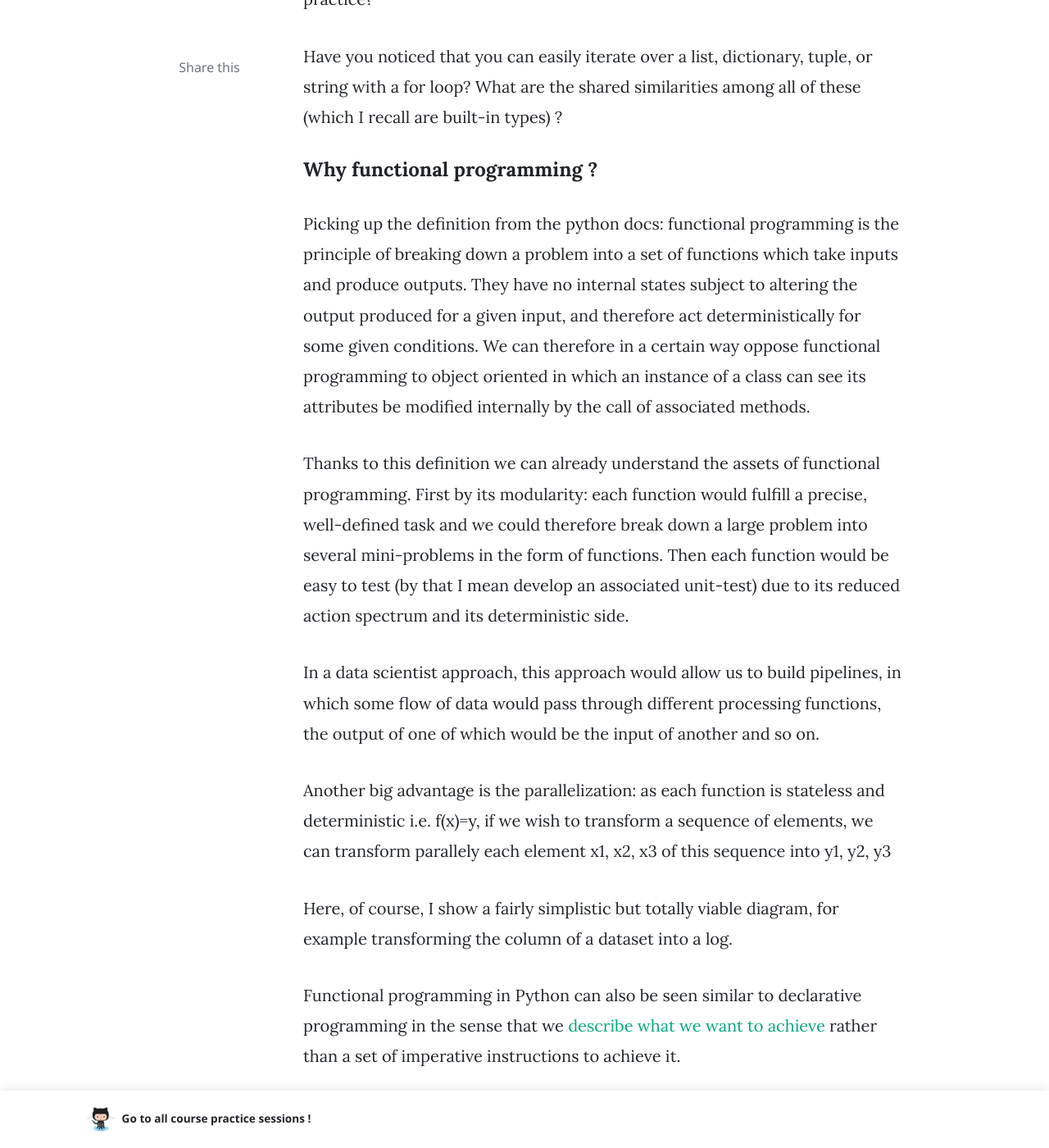
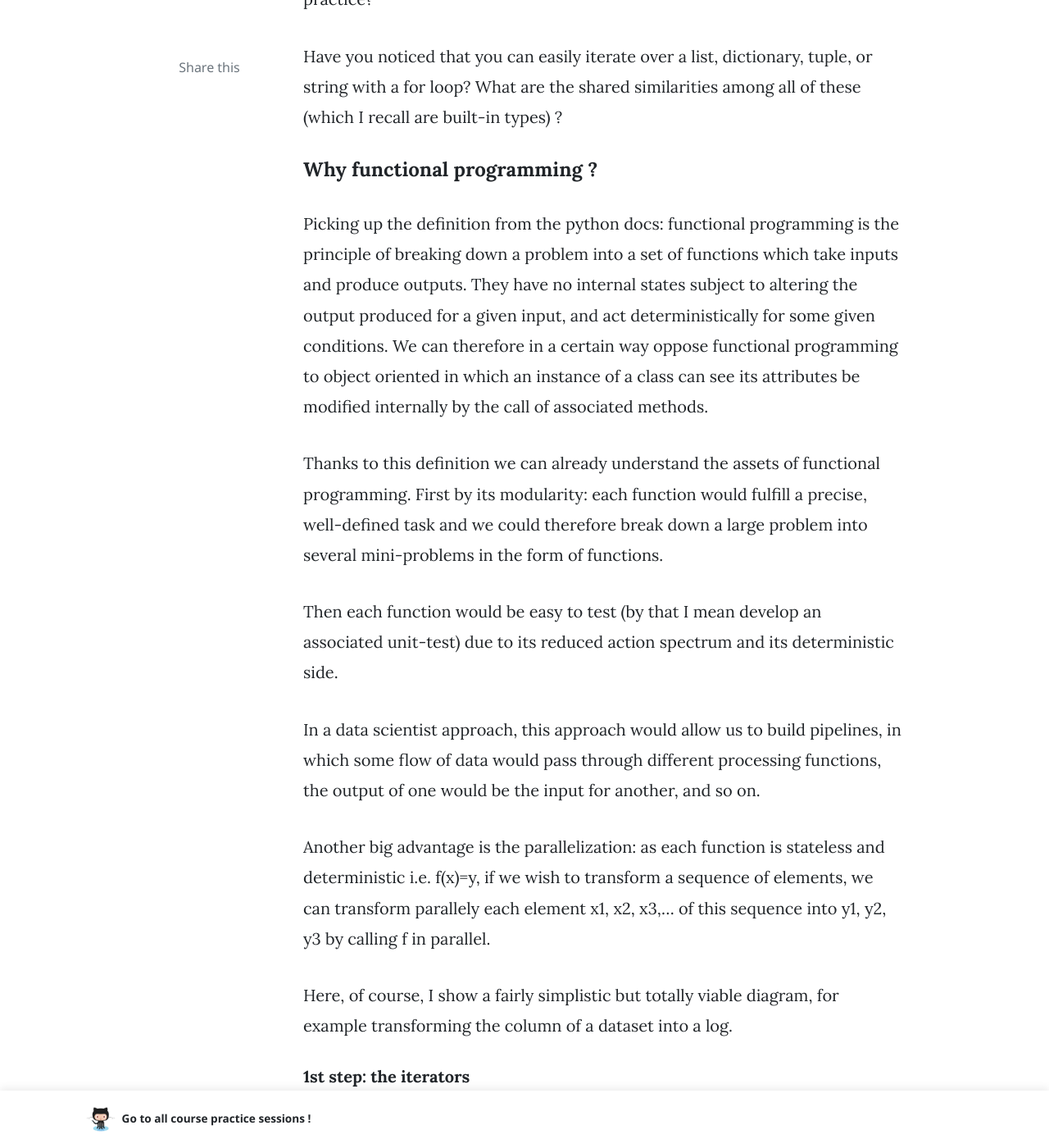
Before and after one commit to Luc-Bertin/PythonBlog, a Jekyll site: the page built from _posts/2020-08-03-introduction-to-functional-programming.md, in a window 1280 px wide and 1400 px high, scrolled down 1012 px. Shown: the whole window at 82% size. Built offline with Jekyll 4.4.1, drawn with Linux system fonts in a browser that asks for light colours; nearby versions of some CDN libraries; comment, search, counter and statistics services are not loaded; some of the changed text lies outside the part shown.

Commit message:
updated writing introdution to functional programming

````diff
--- a/_posts/2020-08-03-introduction-to-functional-programming.md
+++ b/_posts/2020-08-03-introduction-to-functional-programming.md
@@ -6,15 +6,15 @@ categories: [ TDs, Lecture, Python]
 image: assets/images/home.jpg
 ---
 
-You've probably heard of list comprehension in Python before. It is declarative, concise, and generally easier to read than its equivalent with a for loop.
+You've probably heard of list comprehension in Python before. It is declarative-like, concise, and generally easier to read than a simple for loop.
 
 Example:
-```python
+```
 [x ** 2 for x in [0,1,2]]
 ```
 
 Have you also heard of what in Python is called a "generator expression"?
-```python
+```
 (x ** 2 for x in [0,1,2])
 ```
 
@@ -25,21 +25,22 @@ What are the shared similarities among all of these (which I recall are built-in
 
 #### Why functional programming ?
 
-Picking up the definition from the python docs: functional programming is the principle of breaking down a problem into a set of functions which take inputs and produce outputs. They have no internal states subject to altering the output produced for a given input, and therefore act deterministically for some given conditions.
+Picking up the definition from the python docs: functional programming is the principle of breaking down a problem into a set of functions which take inputs and produce outputs. They have no internal states subject to altering the output produced for a given input, and act deterministically for some given conditions.
 We can therefore in a certain way oppose functional programming to object oriented in which an instance of a class can see its attributes be modified internally by the call of associated methods.
 
 Thanks to this definition we can already understand the assets of functional programming. First by its modularity: each function would fulfill a precise, well-defined task and we could therefore break down a large problem into several mini-problems in the form of functions.
+
 Then each function would be easy to test (by that I mean develop an associated unit-test) due to its reduced action spectrum and its deterministic side.
 
-In a data scientist approach, this approach would allow us to build pipelines, in which some flow of data would pass through different processing functions, the output of one of which would be the input of another and so on.
+In a data scientist approach, this approach would allow us to build pipelines, in which some flow of data would pass through different processing functions, the output of one would be the input for another, and so on.
 
-Another big advantage is the parallelization: as each function is stateless and deterministic i.e. f(x)=y, if we wish to transform a sequence of elements, we can transform parallely each element x1, x2, x3 of this sequence into y1, y2, y3
+Another big advantage is the parallelization: as each function is stateless and deterministic i.e. f(x)=y, if we wish to transform a sequence of elements, we can transform parallely each element x1, x2, x3,...  of this sequence into y1, y2, y3 by calling f in parallel.
 
 Here, of course, I show a fairly simplistic but totally viable diagram, for example transforming the column of a dataset into a log.
 
-Functional programming in Python can also be seen similar to declarative programming in the sense that we [describe what we want to achieve](https://stackoverflow.com/questions/128057/what-are-the-benefits-of-functional-programming
+<!-- Functional programming in Python can also be seen similar to declarative programming in the sense that we [describe what we want to achieve](https://stackoverflow.com/questions/128057/what-are-the-benefits-of-functional-programming
 ) rather than a set of imperative instructions to achieve it.
-
+ -->
 ##### 1st step: the iterators
 
 Again based on the official python documentation: an Iterator is an object representing a sequence of data. The object returns data one item at a time, much like a bookmark in a book announces the page of that book.
@@ -53,7 +54,7 @@
 We can call ```dir()```, a built-in function that returns a list of attributes and methods (magic or not) for a given object.
 
 We can see that ```__next__``` does not exist here. List is therefore *not* an iterator.
-On the other hand, we see that the ```__iter__ ()``` method exists:
+On the other hand, we see that the ```__iter__()``` method exists:
 
 This method can also be invoked from the ```iter(list)``` function.
 What does ```iter()``` produce from this list?
@@ -148,7 +149,4 @@ Reading line by line using a for loop implicitly calls the readline method, so o
 We can therefore only traverse the file once (unless we reopen and recreate another iterator), and can just load the lines on demand that we want!
 https://stackoverflow.com/questions/25645039/readline-in-a-loop-is-not-working-in-python
 
-
-
-
 step could be calculated "on-the-fly".
````
